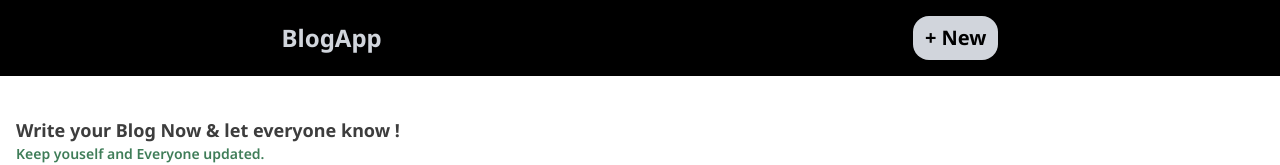
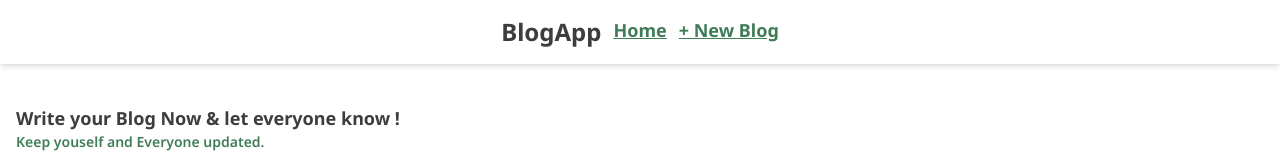
Before and after one commit to Suprada-2002/blog-application, a React (Vite) app in the folder blog-app-frontend/: page / in a window 1280 px wide. Shown: the top 165 px of the page. Built offline with nearby package versions, Linux system fonts and the light colour scheme; no server answers.

Commit message:
Update Navbar.jsx

```diff
--- a/blog-app-frontend/src/components/Navbar.jsx
+++ b/blog-app-frontend/src/components/Navbar.jsx
@@ -1,8 +1,9 @@
 function Navbar() {
     return(
-        <div className="flex justify-around items-center bg-black text-gray-300 p-4">
+        <div className="flex justify-center gap-3 bg-white text-[#3D3D3D] p-4 shadow-md">
             <h1 className="font-bold text-2xl"><a href="/">BlogApp</a></h1>
-            <a href="/addblog" className="bg-gray-300 text-black py-2 px-3 rounded-2xl font-bold text-xl">+ New</a>
+            <a href="/" className=" text-[#3F7D58] underline font-bold text-lg">Home</a>
+            <a href="/addblog" className=" text-[#3F7D58] underline font-bold text-lg">+ New Blog</a>
         </div>
     )
 }
```
